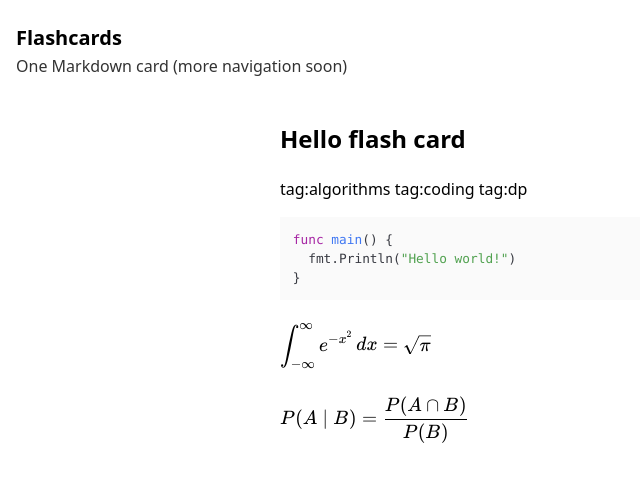
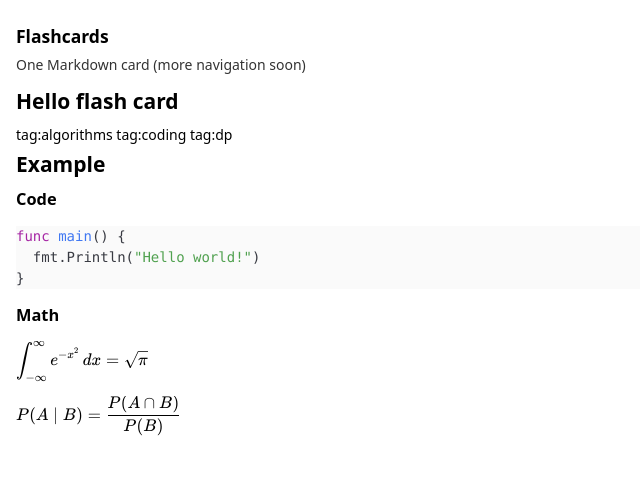
Before and after one commit to leoniv/flash-cards, a React (Vite) app: page / in a window 1280 px wide. Shown: the top 482 px of the page, without its empty margins (0-640 px from the left). Built offline with nearby package versions, Linux system fonts and the light colour scheme.

Commit message:
Add some style

```diff
--- a/src/app/styles.ts
+++ b/src/app/styles.ts
@@ -1,5 +1,6 @@
-// Dark, bold:
+import "./styles/base.css";
 import "katex/dist/katex.min.css";
 import "highlight.js/styles/atom-one-light.css";
 import "./styles/hljs-overrides.css";
 import "./styles/katex-overrides.css";
+import "./styles/markdown.css";
--- /dev/null
+++ b/src/app/styles/base.css
@@ -0,0 +1,20 @@
+html {
+  font-size: 14px;
+}
+
+:root {
+  --space-p: 0.5rem;
+  --space-h: 1rem;
+  --space-scale: 0.5;
+}
+
+h1, h2, h3, h4 {
+  padding: 0 0 0 0 !important;
+  margin-top: 0 !important;
+  margin-bottom: calc(var(--space-h) * var(--space-scale)) !important;
+}
+p, code {
+  padding: 0 0 0 0 !important;
+  margin-top: 0 !important;
+  margin-bottom: calc(var(--space-p) * var(--space-scale)) !important;
+}
--- a/src/app/styles/hljs-overrides.css
+++ b/src/app/styles/hljs-overrides.css
@@ -1,5 +1,5 @@
 /* Default to light */
 .hljs {
   font-family: ui-monospace, SFMono-Regular, Menlo, Monaco, Consolas, "Liberation Mono", "Courier New", monospace;
-  font-size: 0.8rem;
+  font-size: var(--text-base);
 }
--- a/src/app/styles/katex-overrides.css
+++ b/src/app/styles/katex-overrides.css
@@ -2,6 +2,7 @@
   overflow-x: auto;   /* allow horizontal scroll instead of clipping */
   padding: 0.25rem 0;
   text-align: left !important;   /* force left instead of center */
-  margin: 1em 0;
-  padding-left: 0;
+  padding: 0 0 0 0 !important;
+  margin-top: 0 !important;
+  margin-bottom: calc(var(--space-p) * var(--space-scale)) !important;
 }
--- /dev/null
+++ b/src/app/styles/markdown.css
@@ -0,0 +1,4 @@
+article {
+  padding: 0 !important;
+  margin: 0 !important;
+}
```
Also changed, not shown: static/cards/ehlo.md (added, +11 -0 lines), static/cards/hello.md (+6 -0 lines), 1 other file (tests, documents, lock files or other folders).
